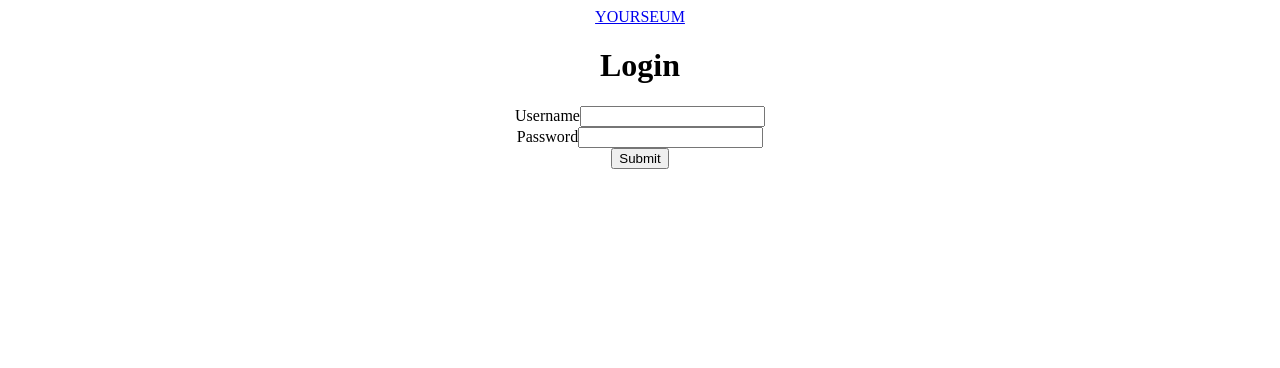
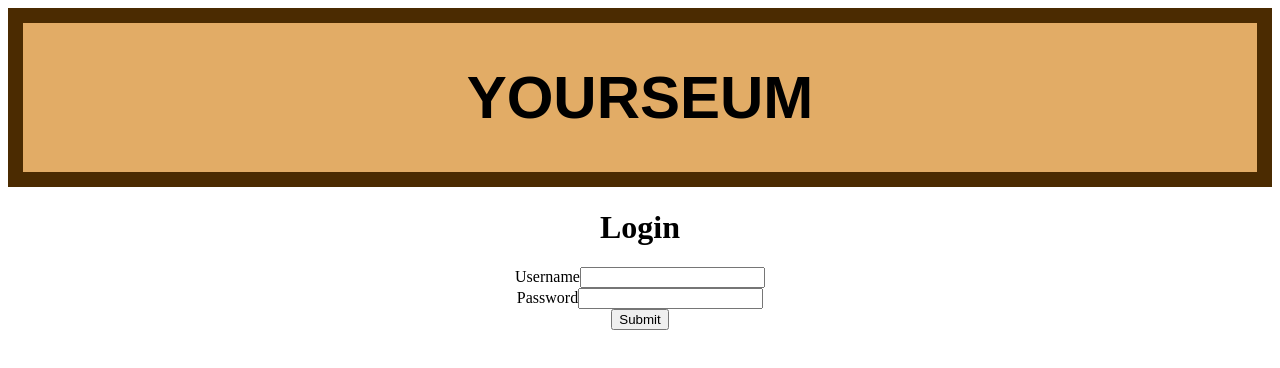
Before and after one commit to DanielYankiver/yourseum_frontend, a React (Create React App) app: page / in a window 1280 px wide. Shown: the top 368 px of the page. Built offline with nearby package versions, Linux system fonts and the light colour scheme; no server answers.

Commit message:
Added CSS and finished MVP

```diff
--- a/src/App.css
+++ b/src/App.css
@@ -2,7 +2,7 @@
   text-align: center;
 }
 
-.App-logo {
+/* .App-logo {
   height: 40vmin;
   pointer-events: none;
 }
@@ -35,4 +35,15 @@
   to {
     transform: rotate(360deg);
   }
+} */
+
+.header {
+  background-color: rgb(226, 172, 102);
+  font-size: 30px;
+  font-family: Arial, Helvetica, sans-serif;
+  border-style: solid;
+  border-color: rgb(75, 43, 1);
+  border-width: 15px;
+
+
 }
--- a/src/components/App.js
+++ b/src/components/App.js
@@ -28,7 +28,7 @@ function App(props) {
 
   return (
     <div className="App">
-      <Header />
+      <Header history={props.history}/>
       <Switch >
         <Route exact path="/">
           <Login history={props.history} setCurrentUser={setCurrentUser}></Login>
--- a/src/components/ArtFavorites.js
+++ b/src/components/ArtFavorites.js
@@ -1,13 +1,22 @@
-import ArtCard from './ArtCard';
+// import ArtCard from './ArtCard';
 
 function ArtFavorites({artworks, handleFavorite}){
 
-    const favArt = artworks.map((a) => {
-        return <ArtCard
-                    key={a.id}
-                    artwork={a}
-                    handleFavorite={handleFavorite}
-                />
+    function handleStarred(artwork){
+        handleFavorite(artwork)
+    }
+
+    const favArt = artworks.map((artwork) => {
+        return (
+            <div>
+                <h1>{artwork.title}</h1>
+                <h2>{artwork.artist}</h2>
+                <h3>{artwork.year}</h3>
+                <img src={artwork.image}/>
+                {artwork.starred ? <button onClick={()=>handleStarred(artwork)}> ⭐️ </button> : <button onClick={()=>handleStarred(artwork)}> ☆ </button>}
+                <br/>
+            </div>
+            );
     })
 
     return (
--- a/src/components/Header.js
+++ b/src/components/Header.js
@@ -1,8 +1,17 @@
-import { Link } from 'react-router-dom';
+// import { Link } from 'react-router-dom';
 
-function Header() {
+function Header({history}) {
+
+    function handleClick() {
+        history.push('/artwork')
+    }
+
+
     return (
-        <Link to='/artwork'> YOURSEUM </Link>
+        <div className="header">
+            {/* <Link to='/artwork'> YOURSEUM </Link> */}
+            <h1 onClick={handleClick}>YOURSEUM</h1>
+        </div>
     );
 }
 
```
